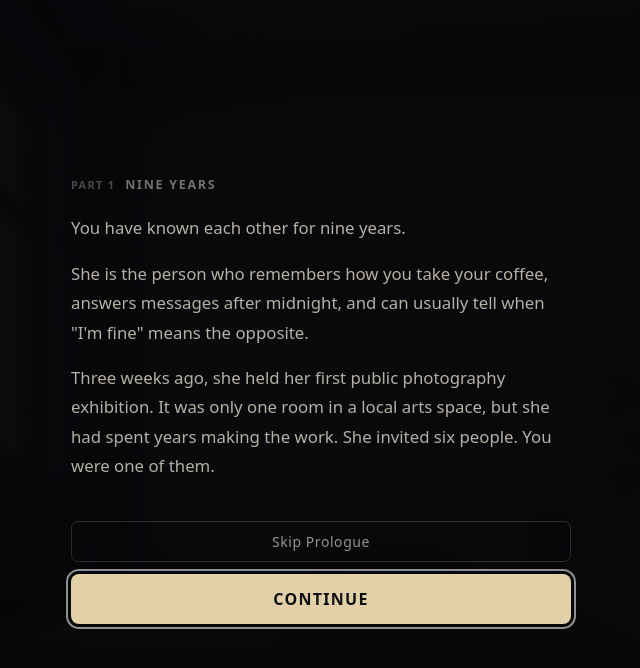
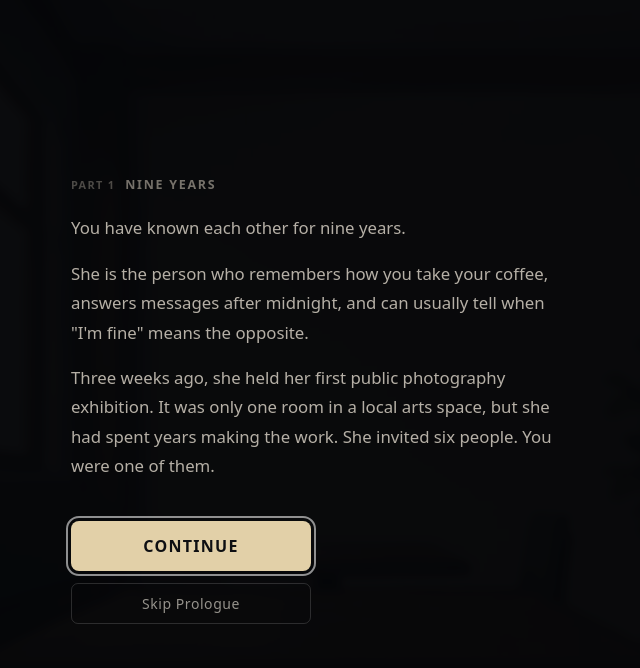
Before and after one commit to Baxia420/Unsaid, a React (Vite) app: page / in a window 1280 px wide. Both pictures are taken after a click on the button "START". Shown: the top 668 px of the page, without its empty margins (319-959 px from the left). Built offline with nearby package versions, Linux system fonts and the light colour scheme.

Commit message:
fix: polish prologue actions and credits

```diff
--- a/src/components/ConversationScene.css
+++ b/src/components/ConversationScene.css
@@ -258,8 +258,8 @@ html {
   background: rgba(16, 18, 24, 0.98);
   border: 1px solid rgba(255, 255, 255, 0.10);
   border-radius: 16px;
-  padding: 36px 40px;
-  max-width: 480px;
+  padding: 32px 36px;
+  max-width: 520px;
   width: 100%;
   max-height: 85dvh;
   overflow-y: auto;
@@ -391,8 +391,11 @@ html {
 
 .cs-prologue-actions {
   display: flex;
+  flex-direction: column;
+  align-items: flex-start;
   gap: 12px;
-  flex-wrap: wrap;
+  width: 100%;
+  max-width: 240px;
 }
 
 /* Prologue cinematic enhancements */
--- a/src/components/ConversationScene.tsx
+++ b/src/components/ConversationScene.tsx
@@ -445,14 +445,6 @@ export default function ConversationScene() {
             ))}
           </div>
           <div className="cs-prologue-actions">
-            {prologuePart > 0 && (
-              <button className="cs-title-btn-ghost" onClick={() => prevProloguePart()}>
-                Back
-              </button>
-            )}
-            <button className="cs-title-btn-ghost" onClick={handleSkipPrologue}>
-              Skip Prologue
-            </button>
             {isLastPart ? (
               <button
                 className="cs-title-btn-primary"
@@ -470,6 +462,14 @@ export default function ConversationScene() {
                 aria-label="Continue — Next part"
               >
                 Continue
+              </button>
+            )}
+            <button className="cs-title-btn-ghost" onClick={handleSkipPrologue}>
+              Skip Prologue
+            </button>
+            {prologuePart > 0 && (
+              <button className="cs-title-btn-ghost" onClick={() => prevProloguePart()}>
+                Back
               </button>
             )}
           </div>
@@ -1164,8 +1164,11 @@ function CreditsModal({ onClose }: { onClose: () => void }) {
           <strong>UNSAID</strong> is a narrative empathy game about the things
           we leave unsaid and the cost of leaving them.
         </p>
+        <p>Created for the Tencent Cloud × UTM Hackathon 2026.</p>
         <p>Built with React, TypeScript, and Google Gemini.</p>
-        <p>All artwork and scenario content original.</p>
+        <p>Developed with Tencent Cloud CodeBuddy as the core AI coding assistant.</p>
+        <p>All visual artwork for UNSAID was generated with Nano Banana Pro.</p>
+        <p>Live character dialogue is powered by Google Gemini.</p>
         <button
           ref={closeRef as RefObject<HTMLButtonElement>}
           className="cs-modal-close"
```
